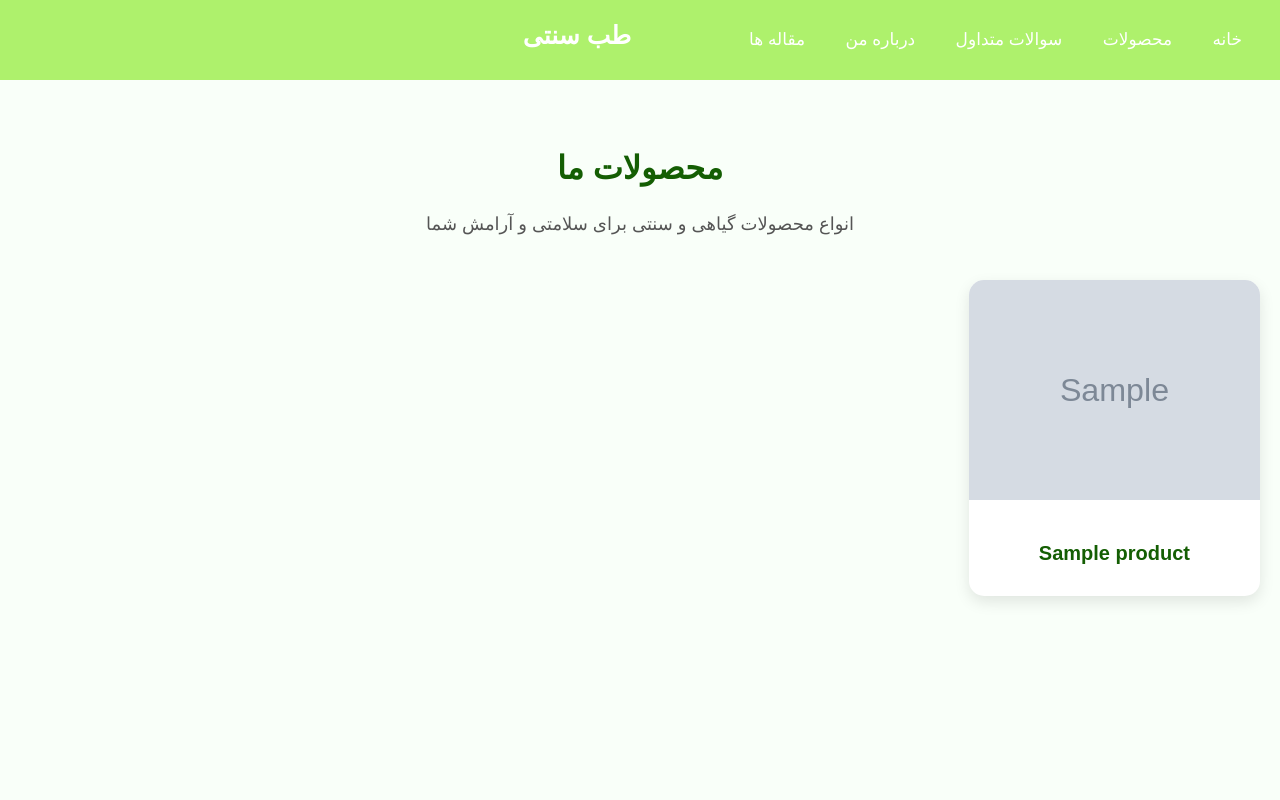
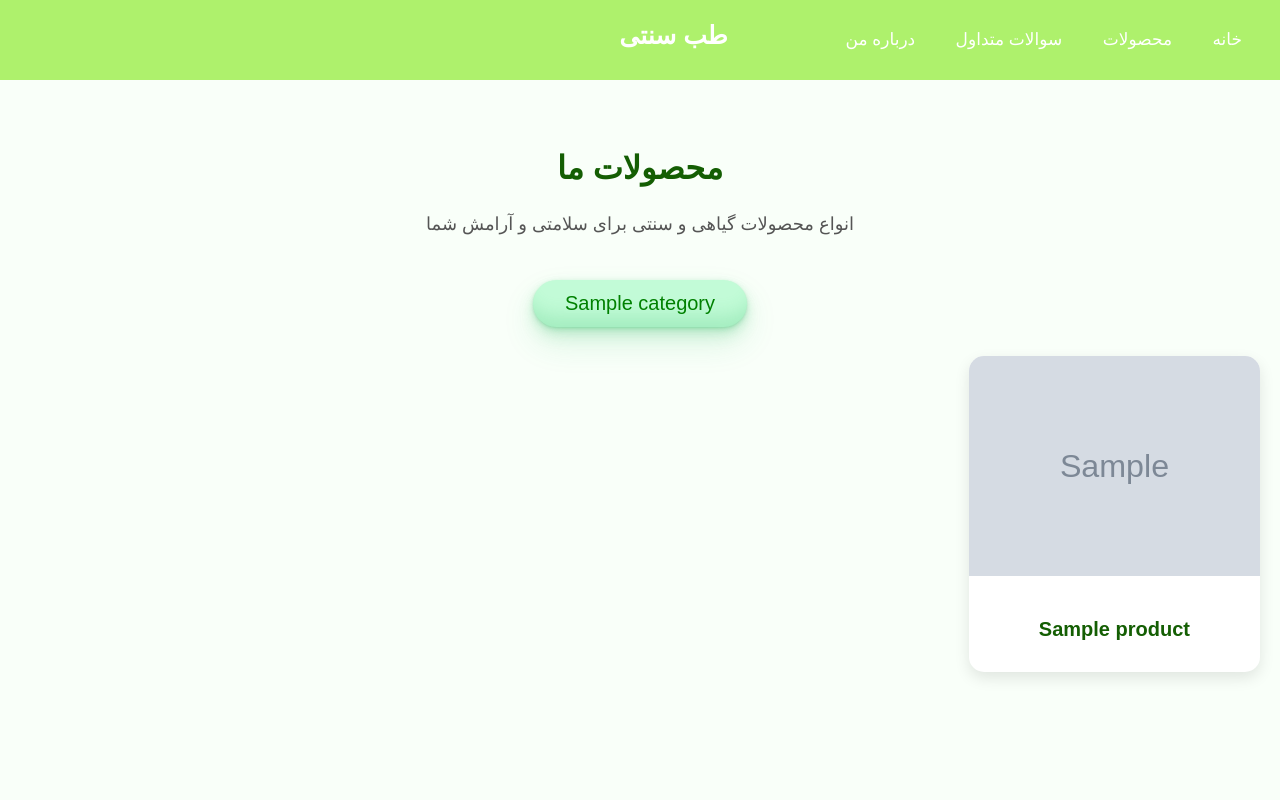
Before and after one commit to Matin-Am2/Teb-Sonati, a Django app: page /products/ in a window 1280 px wide. Run offline with Django 5.2, Linux system fonts and the light colour scheme; tables that the repository leaves empty hold one stand-in row (values such as "Sample post"); grey boxes marked "Sample" are stand-in pictures; some web fonts are replaced.

Commit message:
cached products and remove article section

```diff
--- a/home/admin.py
+++ b/home/admin.py
@@ -1,8 +1,7 @@
 from django.contrib import admin
-from .models import Product,Category,Article
+from .models import Product,Category
 # Register your models here.
 
 
 admin.site.register(Product)
 admin.site.register(Category)
-admin.site.register(Article)
--- a/home/models.py
+++ b/home/models.py
@@ -46,14 +46,3 @@ class Category(models.Model):
     class Meta:
         verbose_name = 'category'
         verbose_name_plural = "categories"
-
-class Article(models.Model):
-    title = models.CharField(max_length=200,verbose_name="عنوان")
-    slug = models.SlugField(unique=True,verbose_name="اسلاگ")
-    content = models.TextField(verbose_name="محتوا")
-    image = models.ImageField(upload_to="articles/", blank=True, null=True,verbose_name="عکس")
-    category = models.ForeignKey(Category, on_delete=models.SET_NULL, null=True, blank=True,verbose_name="دسته بندی")
-    created_at = models.DateTimeField(auto_now_add=True,verbose_name="زمان ایجاد شده")
-
-    def __str__(self):
-        return self.name
--- a/home/templates/home/products.html
+++ b/home/templates/home/products.html
@@ -9,6 +9,13 @@
 <section class="products-page">
     <h1 class="page-title">محصولات ما</h1>
     <p class="page-subtitle">انواع محصولات گیاهی و سنتی برای سلامتی و آرامش شما</p>
+
+
+<!-- HTML !-->
+{% for category in categories %}
+    <a href="{% url 'home:products2' category.slug %}"><button class="button-33" role="button">{{ category.name }}</button></a>
+{% endfor %}
+<br></br>
 
     <!-- Pagination بالای محصولات -->
     {% if is_paginated %}
--- a/home/urls.py
+++ b/home/urls.py
@@ -1,4 +1,4 @@
-from django.urls import path
+from django.urls import path,re_path
 from . import views
 
 
@@ -9,6 +9,7 @@ urlpatterns = [
     path("home/",views.HomeView.as_view(),name="home"),
     path("about/",views.AboutView.as_view(),name="about"),
     path("products/",views.ProductsView.as_view(),name="products"),
+    re_path(r"^products/(?P<slug>[\w\-\u0600-\u06FF]+)/$", views.ProductsView.as_view(), name="products2"),
     path("product/<int:pk>/",views.ProductDetailView.as_view(),name="product_detail"),
     path("faq/",views.FaqView.as_view(),name="faq")
 ]
--- a/home/views.py
+++ b/home/views.py
@@ -1,8 +1,9 @@
 from django.views.generic.base import TemplateView
 from django.views.generic import ListView,DetailView
 from django.utils.http import urlencode
-from django.core.cache import cache
-from .models import Product
+from django.views.decorators.cache import cache_page
+from django.utils.decorators import method_decorator
+from .models import Product,Category
 # Create your views here.
 
 
@@ -26,9 +27,19 @@ class ProductsView(ListView):
     context_object_name = "products"
     paginate_by = 12
 
+    def get_context_data(self, **kwargs):
+        context = super().get_context_data(**kwargs)
+        context["categories"] = Category.objects.all()
+        return context
+
     def get_queryset(self):
-        cache.set("name","matin",timeout=500)
-        return super().get_queryset()
+        if self.kwargs.get("slug"):
+            return Product.objects.filter(category__slug=self.kwargs["slug"])
+        return Product.objects.all()
+
+    @method_decorator(cache_page(60 * 15 , key_prefix="products"))
+    def dispatch(self, request, *args, **kwargs):
+        return super().dispatch(request, *args, **kwargs)
 
 class ProductDetailView(DetailView):
     model = Product
--- a/static/css/products_style.css
+++ b/static/css/products_style.css
@@ -144,3 +144,27 @@
     background: #eaffea;
     border-color: #77e600;
 }
+
+.button-33 {
+  background-color: #c2fbd7;
+  border-radius: 100px;
+  box-shadow: rgba(44, 187, 99, .2) 0 -25px 18px -14px inset,rgba(44, 187, 99, .15) 0 1px 2px,rgba(44, 187, 99, .15) 0 2px 4px,rgba(44, 187, 99, .15) 0 4px 8px,rgba(44, 187, 99, .15) 0 8px 16px,rgba(44, 187, 99, .15) 0 16px 32px;
+  color: green;
+  cursor: pointer;
+  display: inline-block;
+  font-family: 'Sahel', sans-serif;
+  padding: 12px 32px;
+  text-align: center;
+  text-decoration: none;
+  transition: all 250ms;
+  border: 0;
+  font-size: 20px;
+  user-select: none;
+  -webkit-user-select: none;
+  touch-action: manipulation;
+}
+
+.button-33:hover {
+  box-shadow: rgba(44,187,99,.35) 0 -25px 18px -14px inset,rgba(44,187,99,.25) 0 1px 2px,rgba(44,187,99,.25) 0 2px 4px,rgba(44,187,99,.25) 0 4px 8px,rgba(44,187,99,.25) 0 8px 16px,rgba(44,187,99,.25) 0 16px 32px;
+  transform: scale(1.05) rotate(-1deg);
+}
--- a/templates/inc/navbar.html
+++ b/templates/inc/navbar.html
@@ -19,6 +19,5 @@
       <li><a href="{% url 'home:products'%}">محصولات</a></li>
       <li><a href="{% url 'home:faq'%}">سوالات متداول</a></li>
       <li><a href="{% url 'home:about'%}">درباره من </a></li>
-      <li><a href="#">مقاله ها</a></li>
     </ul>
   </nav>
```
Also changed, not shown: home/migrations/0005_delete_article.py (added).
